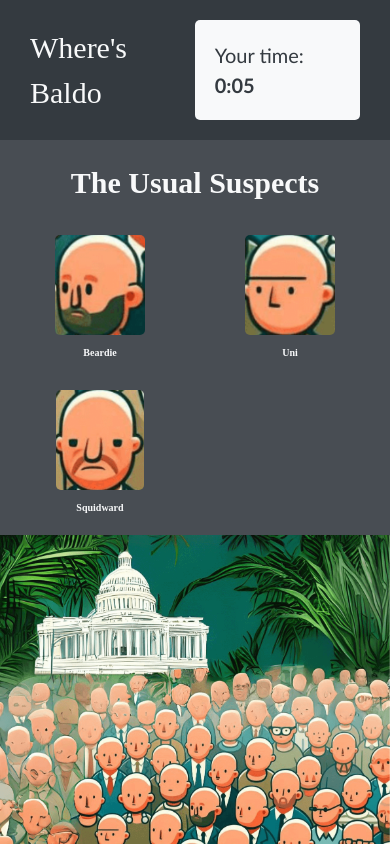
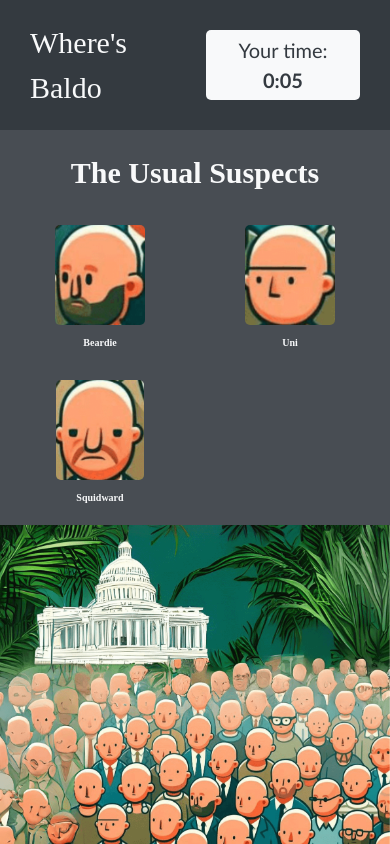
Before and after one commit to Extraterra1/Where-s-Waldo, a React (Vite) app: page / in a window 390 px wide. Shown: the top 844 px of the page. Built offline with nearby package versions, Linux system fonts and the light colour scheme; what webfontloader would draw is missing.

Commit message:
fix: header responsive

```diff
--- a/src/components/Header.jsx
+++ b/src/components/Header.jsx
@@ -35,6 +35,12 @@ const HeaderContainer = styled.nav`
 
   @media (max-width: 450px) {
     padding: 2rem 3rem;
+
+    .timer {
+      font-size: 2rem;
+      padding: 0.5rem 1rem;
+      text-align: center;
+    }
   }
 `;
 
```
